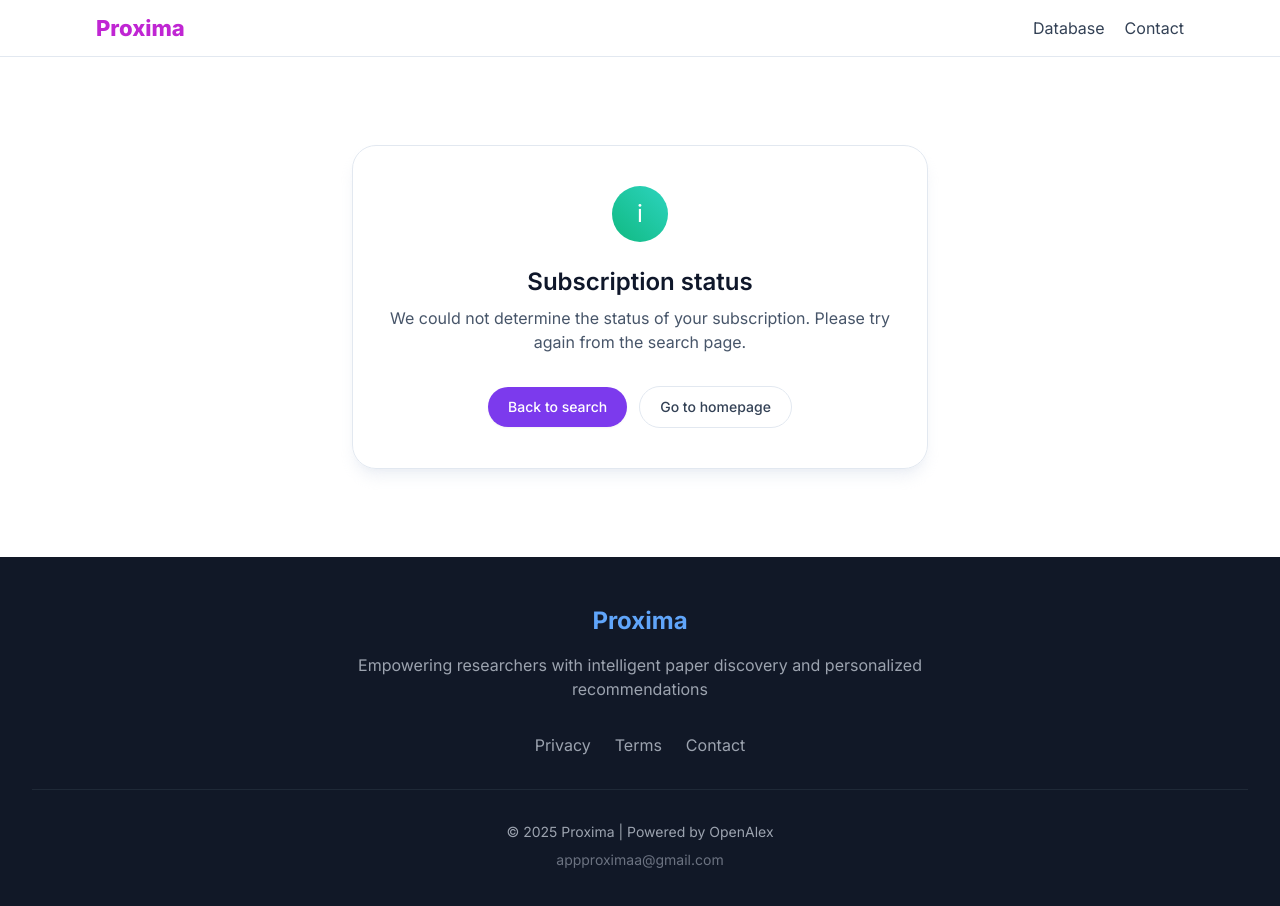
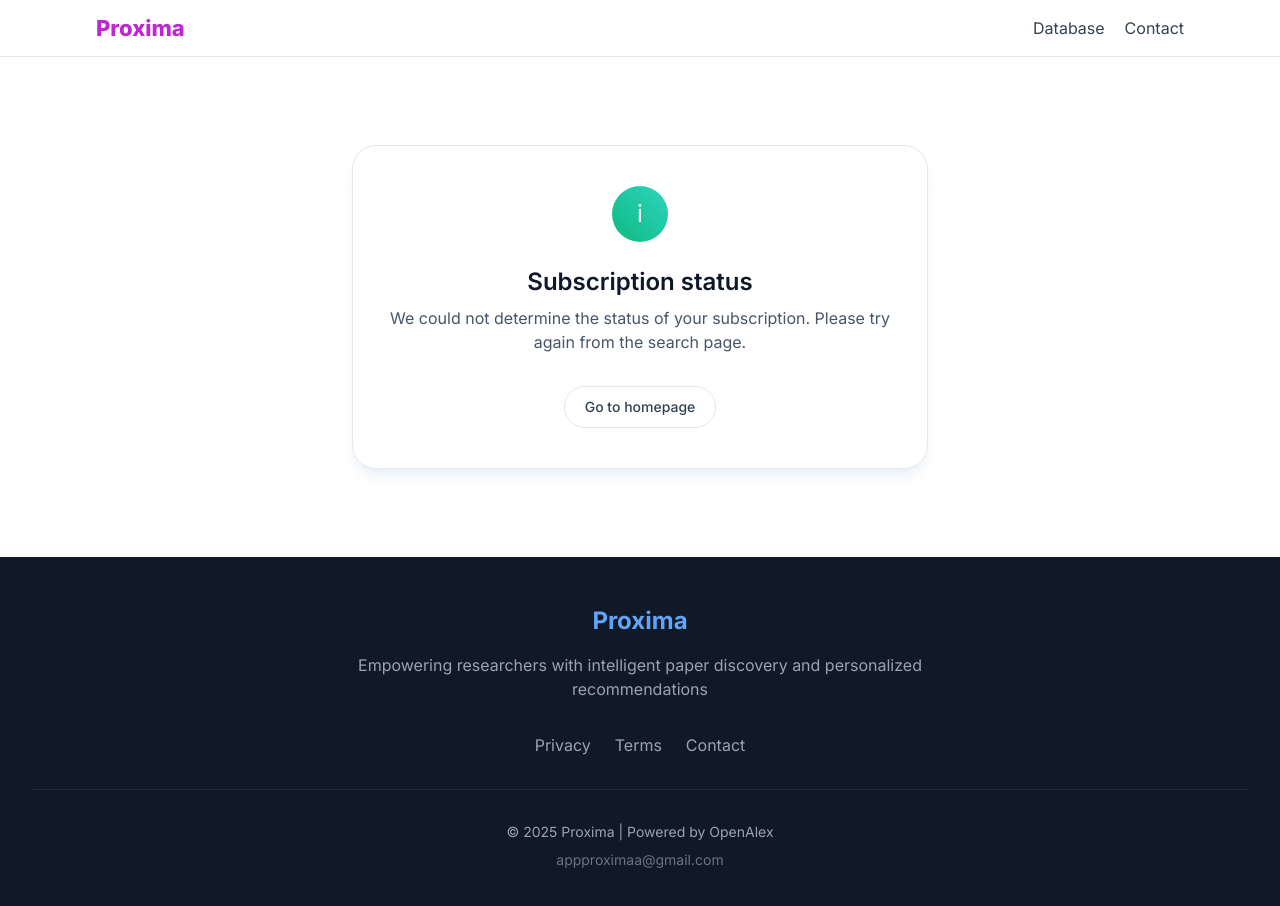
Before and after one commit to enhanced-search-lab/enhanced-search-engine, a React (Vite) app in the folder frontend/: page /subscription/verified in a window 1280 px wide. Shown: the top 906 px of the page. Built offline with nearby package versions, Linux system fonts and the light colour scheme; no server answers.

Commit message:
Remove 'Back to search' button from subscription page
The 'Back to search' button and its related logic have been removed from SubscriptionVerifiedPage.jsx, simplifying the UI and navigation options for users.

```diff
--- a/frontend/src/pages/SubscriptionVerifiedPage.jsx
+++ b/frontend/src/pages/SubscriptionVerifiedPage.jsx
@@ -105,15 +105,6 @@ export default function SubscriptionVerifiedPage() {
 
           <div className="mt-8 flex flex-wrap items-center justify-center gap-3">
             <button
-              onClick={handleBackToSearch}
-              disabled={loading}
-              title={loading ? "Opening search..." : "Open this subscription as a search"}
-              className="inline-flex items-center rounded-full bg-violet-600 px-5 py-2.5 text-sm font-medium text-white shadow-sm transition hover:bg-violet-700 disabled:opacity-60"
-            >
-              {loading ? "Opening search..." : "Back to search"}
-            </button>
-
-            <button
               type="button"
               onClick={() => navigate("/")}
               title="Go to homepage"
```
